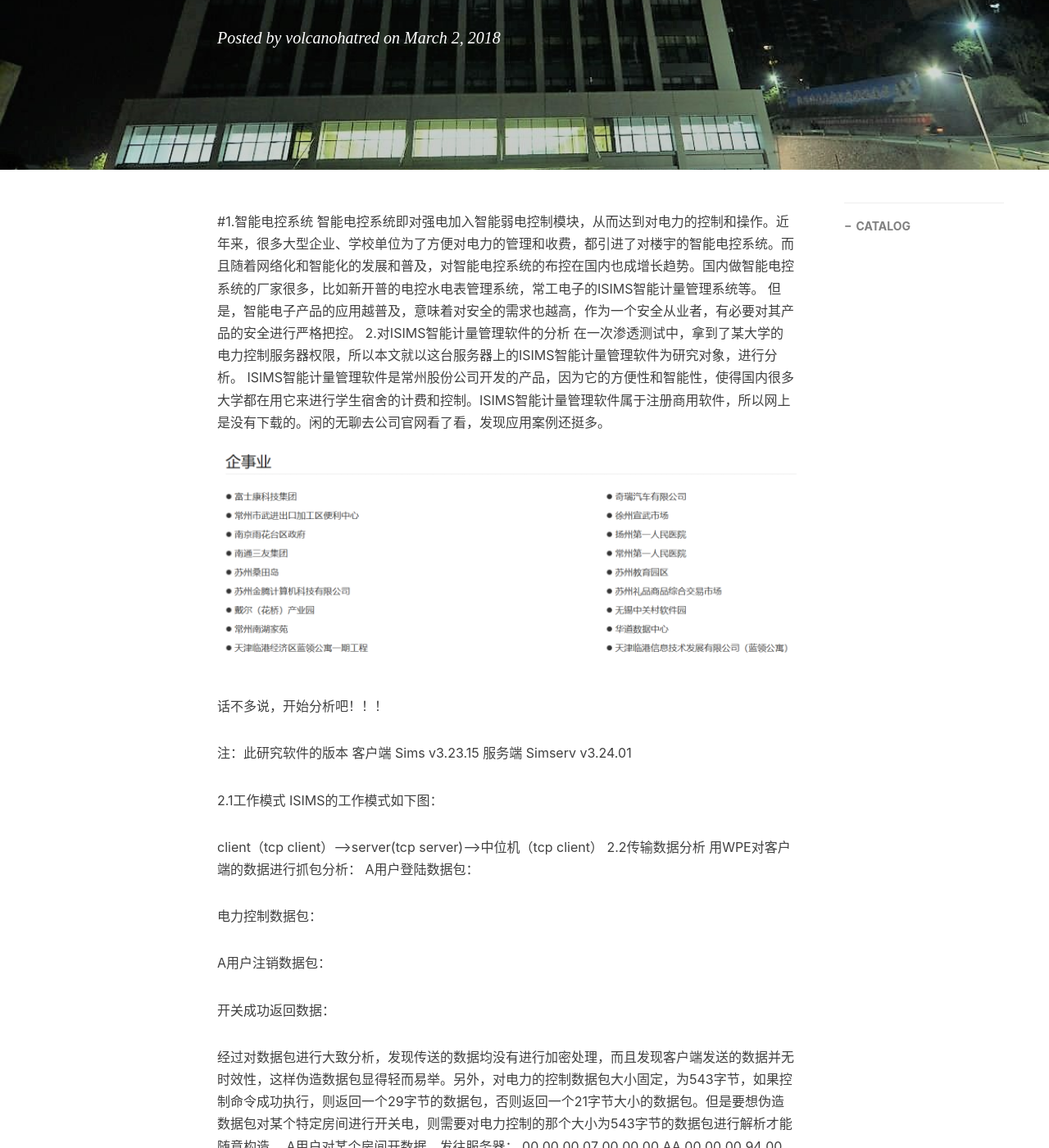
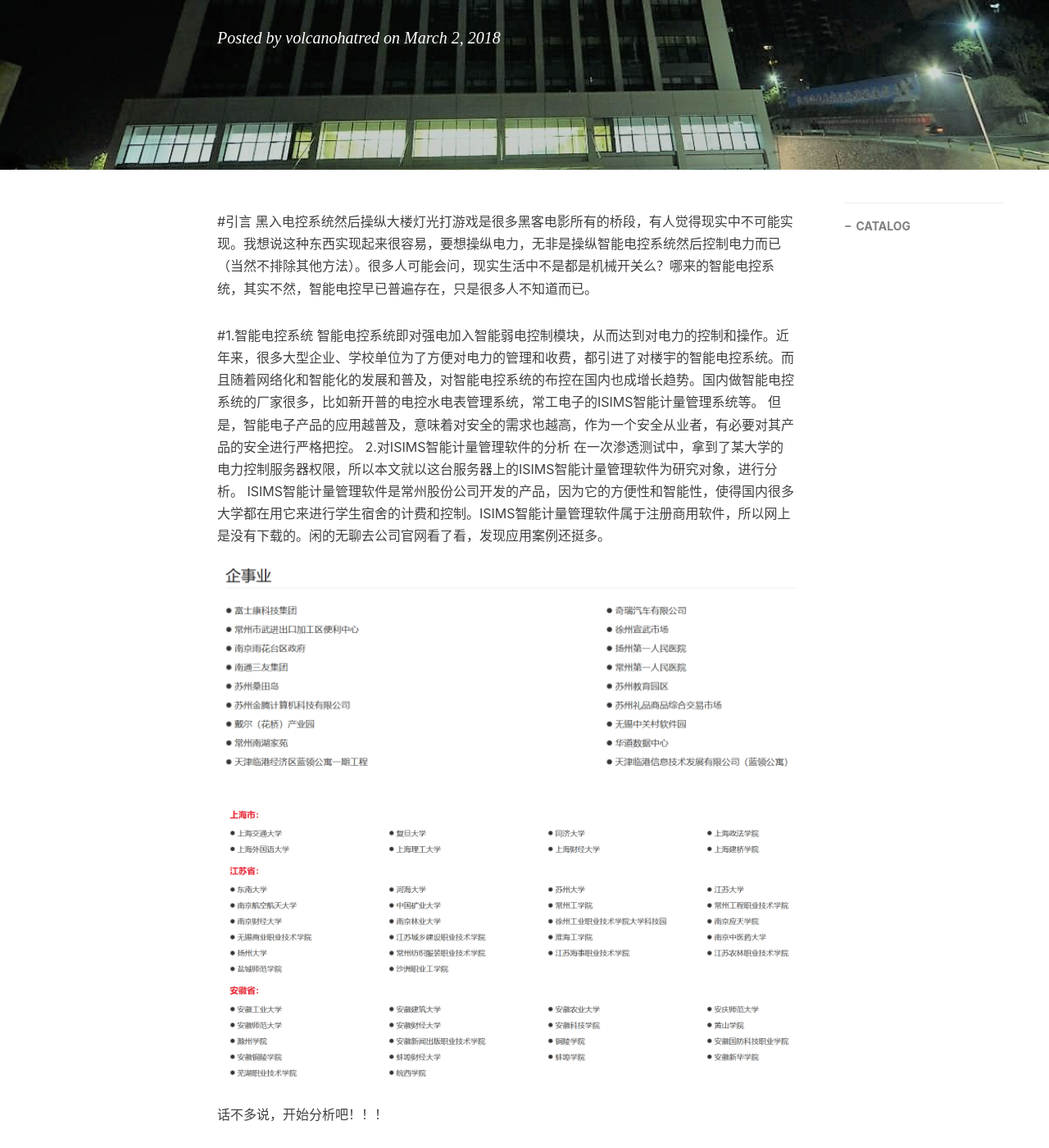
Before and after one commit to volcanohatred/volcanohatred.github.io, a Jekyll site: the page built from _posts/2018-03-02-控电.md, in a window 1280 px wide and 1400 px high, scrolled down 376 px. Shown: the whole window at 82% size. Built offline with Jekyll 4.4.1, drawn with Linux system fonts in a browser that asks for light colours; nearby versions of some CDN libraries; comment, search, counter and statistics services are not loaded; some of the changed text lies outside the part shown.

Commit message:
Update 2018-03-02-控电.md

```diff
--- a/_posts/2018-03-02-控电.md
+++ b/_posts/2018-03-02-控电.md
@@ -10,8 +10,10 @@ tags:
     - 逆向
     - socket编程
     - 渗透测试
-    - 脑洞
+    - 极客
 ---
+#引言
+黑入电控系统然后操纵大楼灯光打游戏是很多黑客电影所有的桥段，有人觉得现实中不可能实现。我想说这种东西实现起来很容易，要想操纵电力，无非是操纵智能电控系统然后控制电力而已（当然不排除其他方法）。很多人可能会问，现实生活中不是都是机械开关么？哪来的智能电控系统，其实不然，智能电控早已普遍存在，只是很多人不知道而已。
 
 #1.智能电控系统
 智能电控系统即对强电加入智能弱电控制模块，从而达到对电力的控制和操作。近年来，很多大型企业、学校单位为了方便对电力的管理和收费，都引进了对楼宇的智能电控系统。而且随着网络化和智能化的发展和普及，对智能电控系统的布控在国内也成增长趋势。国内做智能电控系统的厂家很多，比如新开普的电控水电表管理系统，常工电子的ISIMS智能计量管理系统等。
@@ -19,40 +21,38 @@ tags:
 2.对ISIMS智能计量管理软件的分析
 在一次渗透测试中，拿到了某大学的电力控制服务器权限，所以本文就以这台服务器上的ISIMS智能计量管理软件为研究对象，进行分析。
 ISIMS智能计量管理软件是常州股份公司开发的产品，因为它的方便性和智能性，使得国内很多大学都在用它来进行学生宿舍的计费和控制。ISIMS智能计量管理软件属于注册商用软件，所以网上是没有下载的。闲的无聊去公司官网看了看，发现应用案例还挺多。
-![应用案列](https://raw.githubusercontent.com/volcanohatred/volcanohatred.github.io/master/img/articles/控电/图片1.png)
-
-
-
-
-
-
-
-
-
-
-
-
+![应用案列1](https://raw.githubusercontent.com/volcanohatred/volcanohatred.github.io/master/img/articles/控电/图片1.png)
+![应用案列2](https://raw.githubusercontent.com/volcanohatred/volcanohatred.github.io/master/img/articles/控电/图片2.png)
 
 话不多说，开始分析吧！！！
 
 
 注：此研究软件的版本        客户端 Sims 	   v3.23.15
-		                      服务端 Simserv 	v3.24.01
+		                  服务端 Simserv 	v3.24.01
 
 2.1工作模式
 ISIMS的工作模式如下图：
 
+![工作模式](https://raw.githubusercontent.com/volcanohatred/volcanohatred.github.io/master/img/articles/控电/图片3.png)
+
 client（tcp client）—>server(tcp server)—>中位机（tcp client）
+
 2.2传输数据分析
 用WPE对客户端的数据进行抓包分析：
 A用户登陆数据包：
-
+![工作模式](https://raw.githubusercontent.com/volcanohatred/volcanohatred.github.io/master/img/articles/控电/图片4.png)
 
 电力控制数据包：
 
+![工作模式](https://raw.githubusercontent.com/volcanohatred/volcanohatred.github.io/master/img/articles/控电/图片5.png)
+
 A用户注销数据包：
 
+![工作模式](https://raw.githubusercontent.com/volcanohatred/volcanohatred.github.io/master/img/articles/控电/图片6.png)
+
 开关成功返回数据：
+
+![工作模式](https://raw.githubusercontent.com/volcanohatred/volcanohatred.github.io/master/img/articles/控电/图片7.png)
 
 经过对数据包进行大致分析，发现传送的数据均没有进行加密处理，而且发现客户端发送的数据并无时效性，这样伪造数据包显得轻而易举。另外，对电力的控制数据包大小固定，为543字节，如果控制命令成功执行，则返回一个29字节的数据包，否则返回一个21字节大小的数据包。但是要想伪造数据包对某个特定房间进行开关电，则需要对电力控制的那个大小为543字节的数据包进行解析才能随意构造。
 A用户对某个房间开数据，发往服务器：
```
